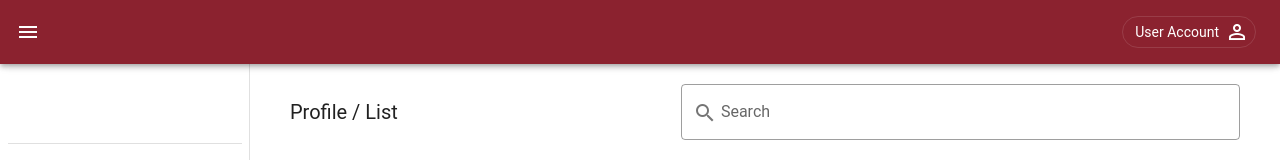
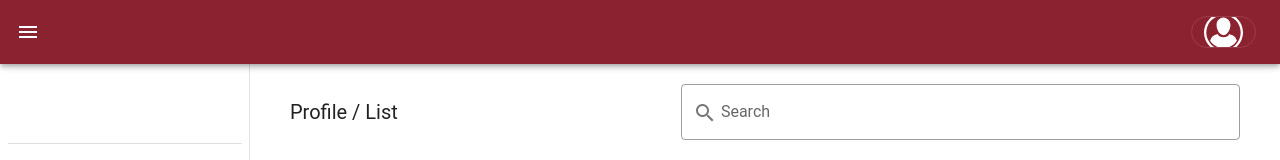
Before and after one commit to charles2k16/jobCms, a Vue app: page /profiles in a window 1280 px wide. Shown: the top 160 px of the page. Built offline with nearby package versions, Linux system fonts and the light colour scheme; a small style sheet from the web is missing.

Commit message:
adding article

```diff
--- a/src/containers/Main.vue
+++ b/src/containers/Main.vue
@@ -22,8 +22,8 @@
         <v-spacer></v-spacer>
 
         <v-chip class="ma-2" outlined pill>
-          User Account
-          <v-icon right>mdi-account-outline</v-icon>
+          <v-img src="../assets/images/person.svg"></v-img>
+          <!-- <v-icon right>mdi-account-outline</v-icon> -->
         </v-chip>
       </v-app-bar>
 
```
Also changed, not shown: src/assets/images/person.svg (added).
